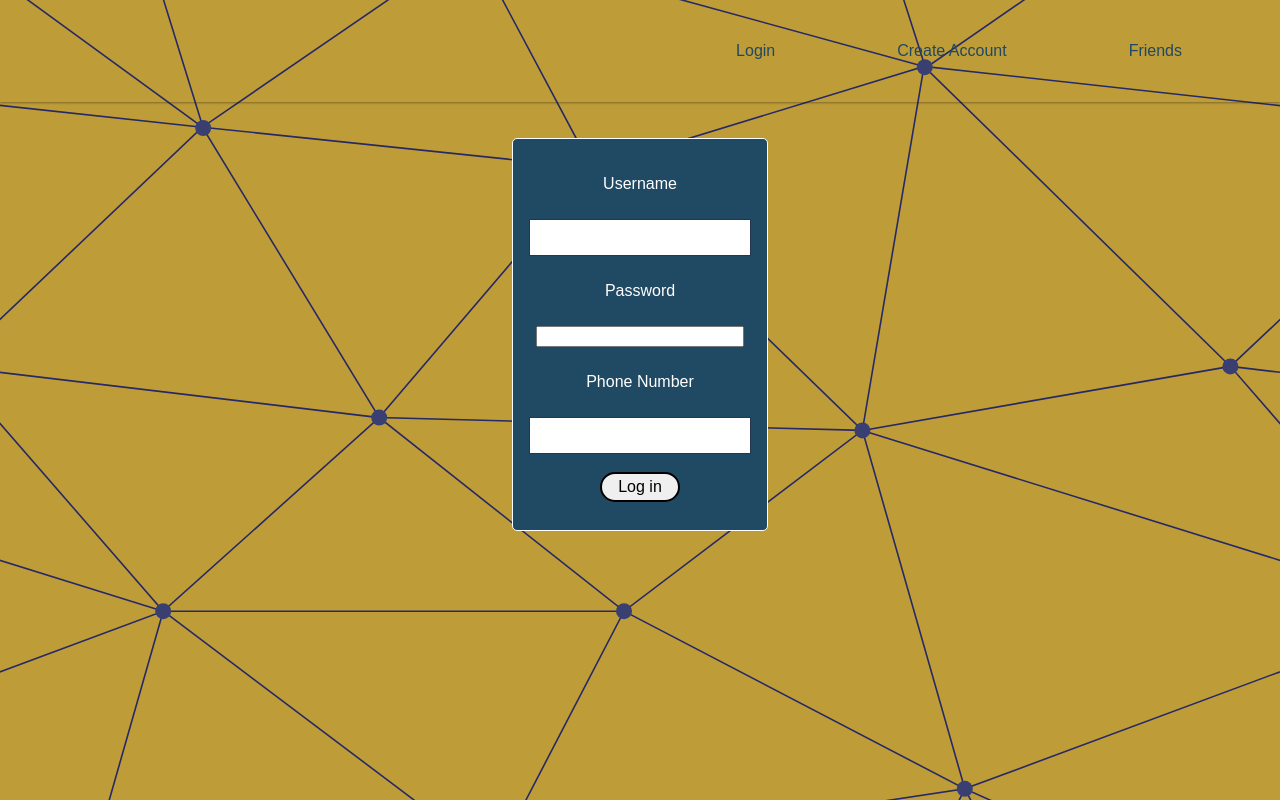
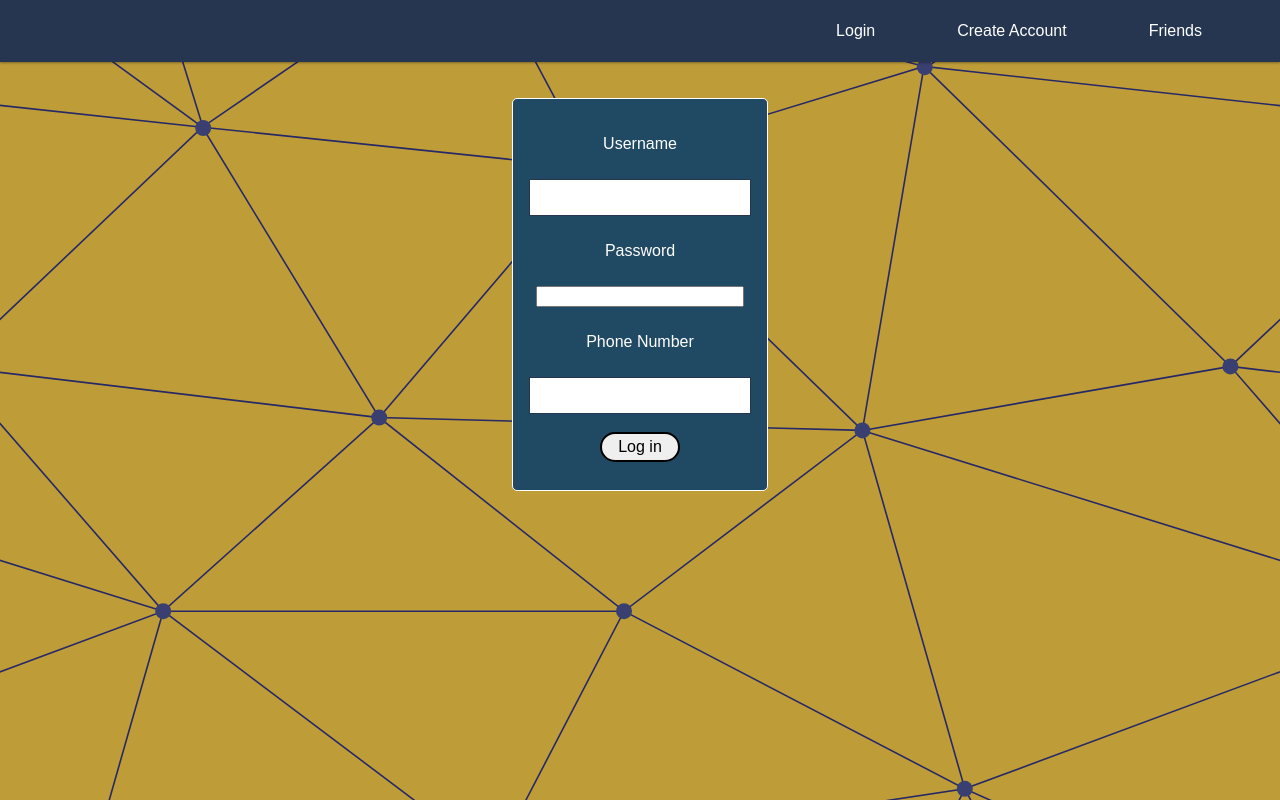
Before and after one commit to Water-my-plant1/front-end, a React (Create React App) app in the folder my-app/: page /login in a window 1280 px wide. Built offline with nearby package versions, Linux system fonts and the light colour scheme.

Commit message:
more styles

```diff
--- a/my-app/src/App.js
+++ b/my-app/src/App.js
@@ -14,13 +14,13 @@
       <div className='App'>
         <ul>
           <li>
-            <Link to='/login'>Login</Link>
+            <Link className='log' to='/login'>Login</Link>
           </li>
           <li>
-            <Link to='/createaccount'>Create Account</Link>
+            <Link className= 'crea' to='/createaccount'>Create Account</Link>
           </li>
           <li>
-            <Link to='/protected'>Friends</Link>
+            <Link className='fri' to='/protected'>Friends</Link>
           </li>
         </ul>
 
--- a/my-app/src/styles.css
+++ b/my-app/src/styles.css
@@ -1,6 +1,7 @@
 .App {
     font-family: sans-serif;
     text-align: center;
+
   }
   body {
     overflow-x: hidden;
@@ -39,14 +40,21 @@
     margin: 0 0 36px;
     padding: 12px;
     box-shadow: 0 1px 3px rgba(0, 0, 0, 0.12), 0 1px 2px rgba(0, 0, 0, 0.24);
+    background-color:#263650 ;
   }
 
   li {
     list-style: none;
     margin-right: 50px;
-    color: #204963;
-    padding: 30px;
+    padding: 10px;
+
   }
+  .crea{ color: white}
+  .log{color: white}
+  .fri{color: white}
+
+
+
 
   a {
     text-decoration: none;
```
Also changed, not shown: 1 other file (tests, documents, lock files or other folders).
